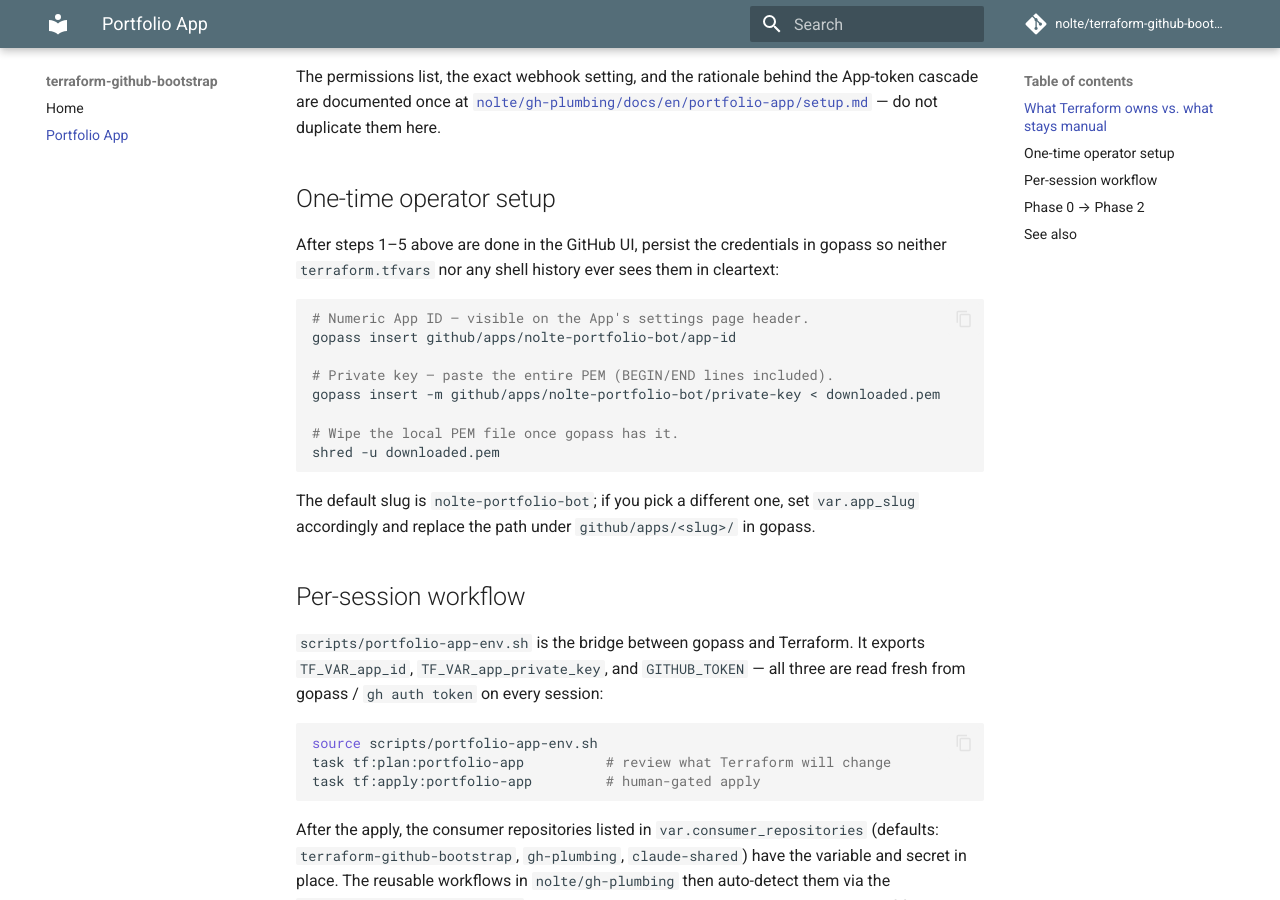
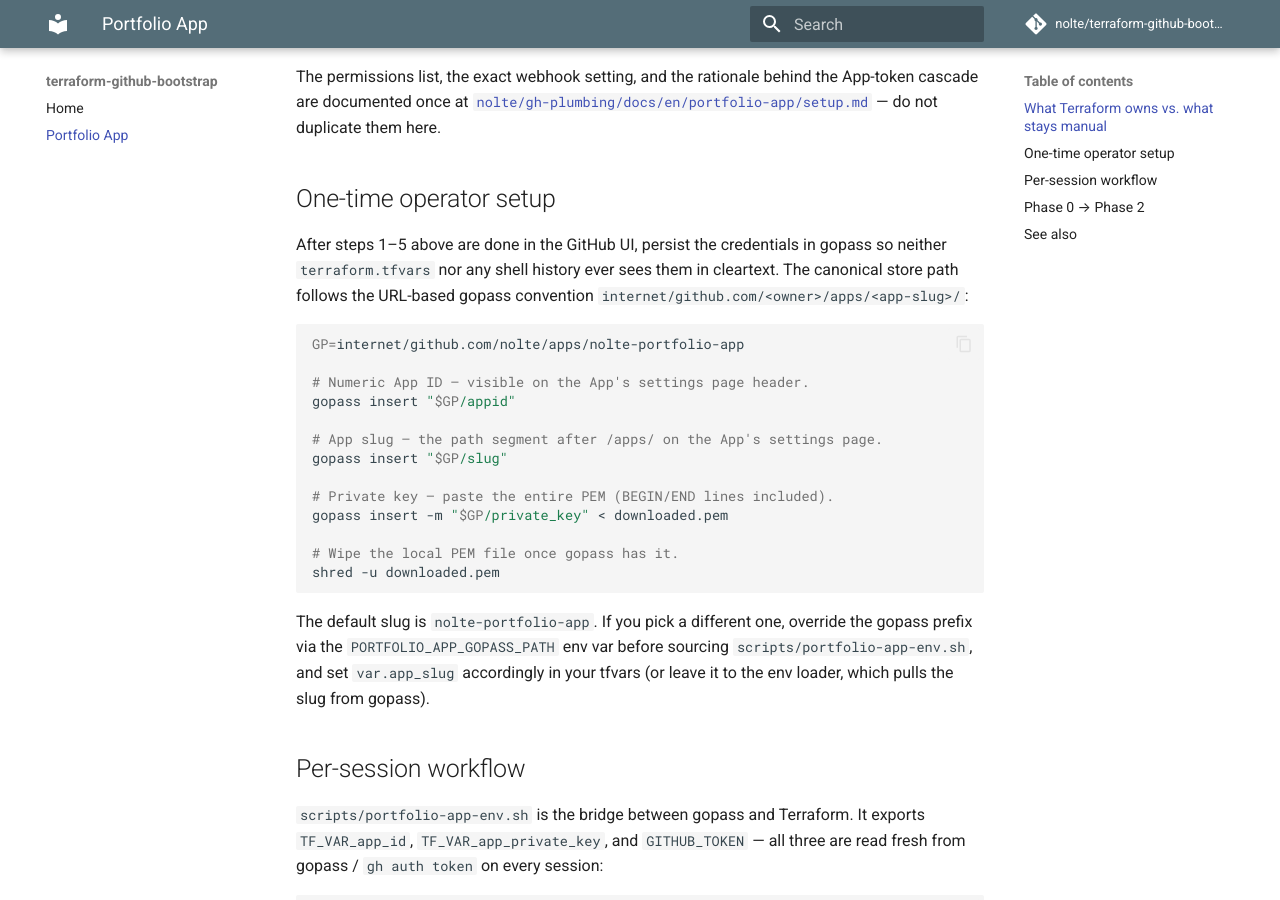
Before and after one commit to nolte/terraform-github-bootstrap, an MkDocs documentation site: the page built from docs/en/portfolio-app.md, in a window 1280 px wide and 900 px high, scrolled down 1012 px. Built offline with MkDocs 1.6.1 and Material for MkDocs 9.7.7, drawn with Linux system fonts in a browser that asks for light colours; comment, search, counter and statistics services are not loaded.

Commit message:
chore(portfolio-app): align gopass paths with the real store layout
The wrapper assumed the App credentials lived under
`github/apps/nolte-portfolio-bot/{app-id,private-key}`, but the real
nolte gopass tree carries them under
`internet/github.com/nolte/apps/nolte-portfolio-app/{appid,slug,private_key}`
(URL-based gopass convention, slug also stored in the password store).

Three concrete changes propagate the real layout:

1. `scripts/portfolio-app-env.sh`:
   - read `appid`, `slug` and `private_key` (note: underscore, not hyphen)
     from `internet/github.com/nolte/apps/<app-slug>/`,
   - export `TF_VAR_app_slug` as well so the slug is single-sourced in gopass,
   - introduce `PORTFOLIO_APP_GOPASS_PATH` override env var (default still
     points at the nolte-managed App),
   - replace the deprecated `PORTFOLIO_APP_SLUG` knob (no longer the right
     primitive because the path prefix can also vary).

2. `terraform/portfolio-app/variables.tf`:
   - update the gopass-path examples in `app_id`, `app_slug`, `app_private_key`
     descriptions,
   - bump the `app_slug` default from `nolte-portfolio-bot` to
     `nolte-portfolio-app` (the real App slug).

3. `terraform/portfolio-app/terraform.example.tfvars`,
   `README.md`, `CLAUDE.md` and `docs/en/portfolio-app.md`:
   - rewrite the gopass commands in the operator checklist,
   - add the `slug` entry to the gopass setup so the env loader can read
     it (we used to derive the slug from a literal default),
   - update the CLAUDE hard rule about secret locations,
   - note the `PORTFOLIO_APP_GOPASS_PATH` override in the runbook.

Co-Authored-By: Claude Opus 4.7 (1M context) <noreply@anthropic.com>

````diff
--- a/docs/en/portfolio-app.md
+++ b/docs/en/portfolio-app.md
@@ -22,20 +22,25 @@ The permissions list, the exact webhook setting, and the rationale behind the Ap
 
 ## One-time operator setup
 
-After steps 1–5 above are done in the GitHub UI, persist the credentials in gopass so neither `terraform.tfvars` nor any shell history ever sees them in cleartext:
+After steps 1–5 above are done in the GitHub UI, persist the credentials in gopass so neither `terraform.tfvars` nor any shell history ever sees them in cleartext. The canonical store path follows the URL-based gopass convention `internet/github.com/<owner>/apps/<app-slug>/`:
 
 ```sh
+GP=internet/github.com/nolte/apps/nolte-portfolio-app
+
 # Numeric App ID — visible on the App's settings page header.
-gopass insert github/apps/nolte-portfolio-bot/app-id
+gopass insert "$GP/appid"
+
+# App slug — the path segment after /apps/ on the App's settings page.
+gopass insert "$GP/slug"
 
 # Private key — paste the entire PEM (BEGIN/END lines included).
-gopass insert -m github/apps/nolte-portfolio-bot/private-key < downloaded.pem
+gopass insert -m "$GP/private_key" < downloaded.pem
 
 # Wipe the local PEM file once gopass has it.
 shred -u downloaded.pem
 ```
 
-The default slug is `nolte-portfolio-bot`; if you pick a different one, set `var.app_slug` accordingly and replace the path under `github/apps/<slug>/` in gopass.
+The default slug is `nolte-portfolio-app`. If you pick a different one, override the gopass prefix via the `PORTFOLIO_APP_GOPASS_PATH` env var before sourcing `scripts/portfolio-app-env.sh`, and set `var.app_slug` accordingly in your tfvars (or leave it to the env loader, which pulls the slug from gopass).
 
 ## Per-session workflow
 
````
Also changed, not shown: CLAUDE.md (+1 -1 lines), README.md (+4 -2 lines), 3 other files.
